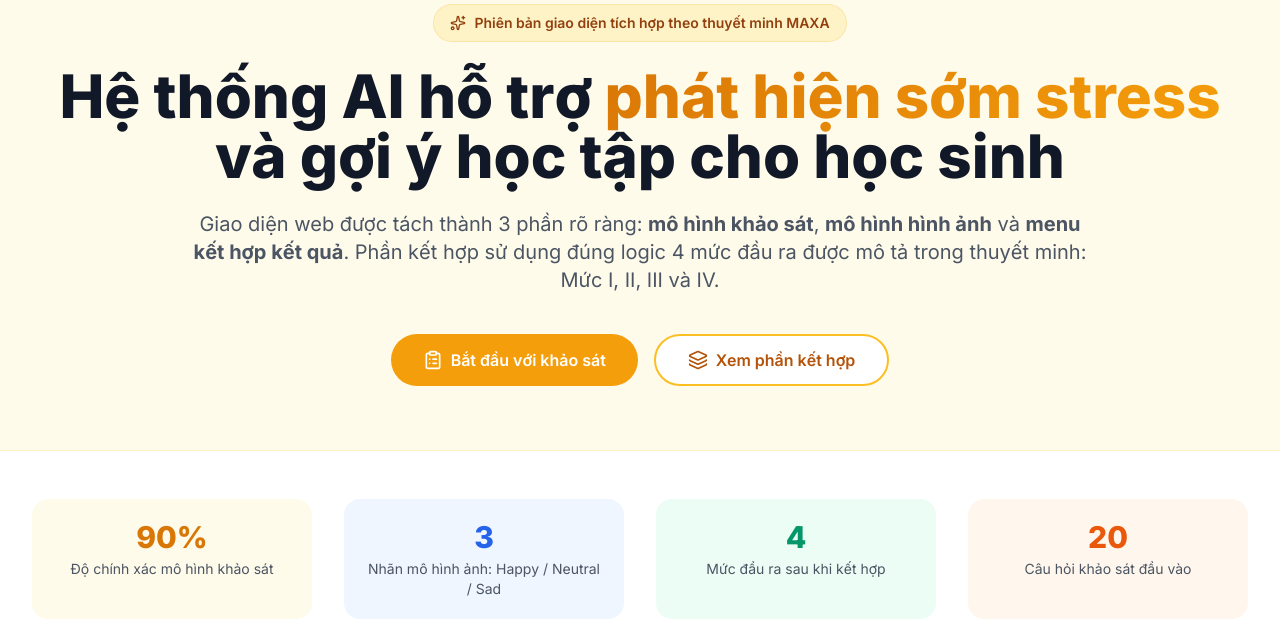
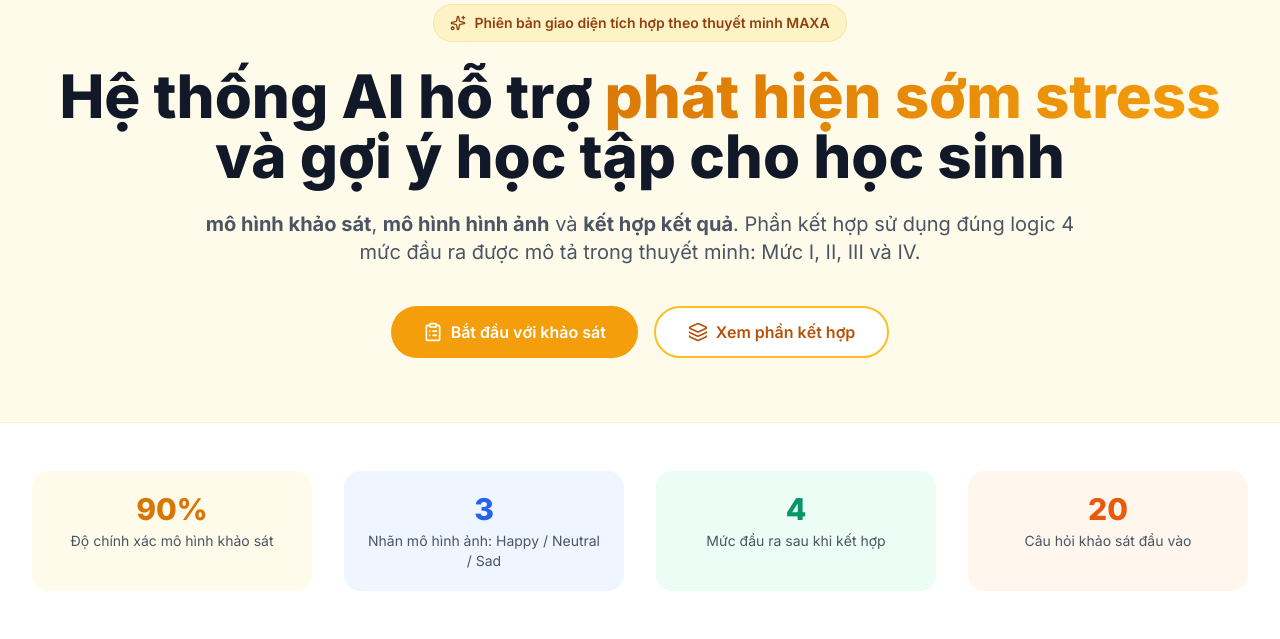
Before and after one commit to nhungnth2505/bmaxs, a Flask app: page / in a window 1280 px wide. Shown: the part 124-763 px from the top of the page. Run offline with Flask 3, Linux system fonts and the light colour scheme; parts of the project's set-up code (start-up, migrations or seed data) failed here and were passed over; some libraries are stand-ins or nearby versions.

Commit message:
Update index.html

```diff
--- a/templates/index.html
+++ b/templates/index.html
@@ -83,7 +83,7 @@
                 và gợi ý học tập cho học sinh
             </h1>
             <p class="text-lg md:text-xl text-gray-600 max-w-4xl mx-auto mb-10 leading-relaxed">
-                Giao diện web được tách thành 3 phần rõ ràng: <strong>mô hình khảo sát</strong>, <strong>mô hình hình ảnh</strong> và <strong>menu kết hợp kết quả</strong>.
+                 <strong>mô hình khảo sát</strong>, <strong>mô hình hình ảnh</strong> và <strong> kết hợp kết quả</strong>.
                 Phần kết hợp sử dụng đúng logic 4 mức đầu ra được mô tả trong thuyết minh: Mức I, II, III và IV.
             </p>
             <div class="flex flex-wrap justify-center gap-4">
```
